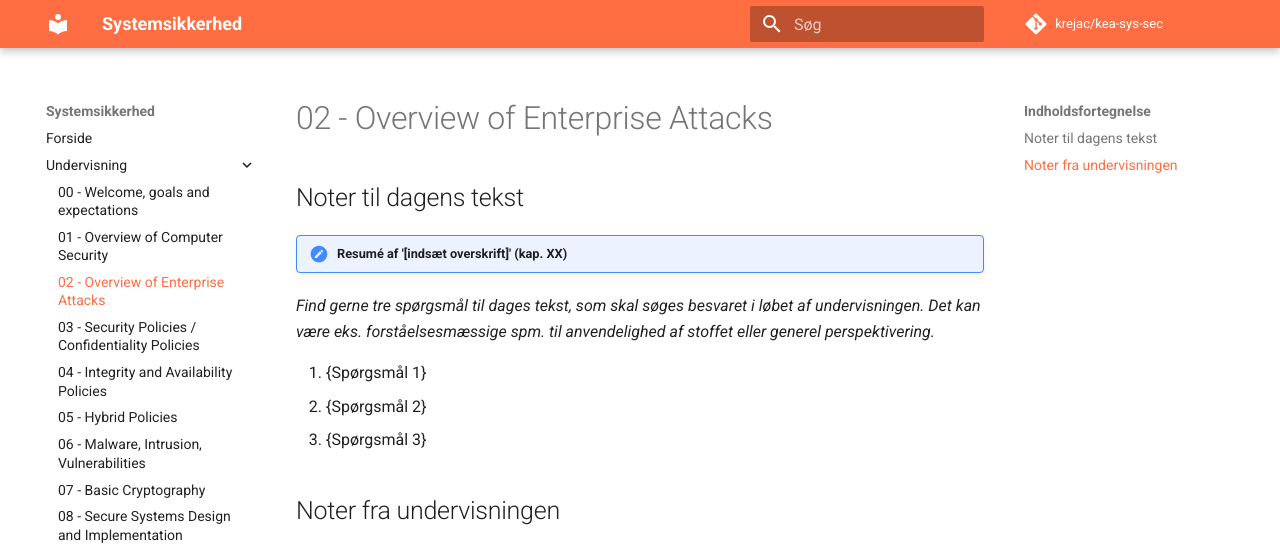
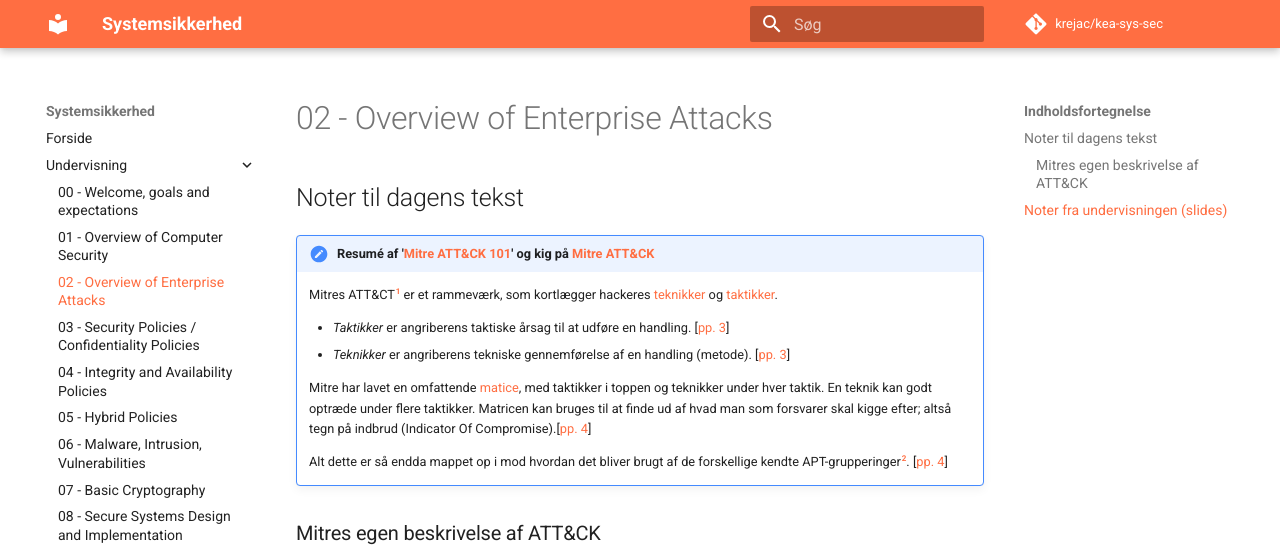
Before and after one commit to krejac/kea-sys-sec, an MkDocs documentation site: the page built from docs/undervisning/02-kursusgang.md, in a window 1280 px wide and 1321 px high. Shown: the top 547 px of the window. Built offline with MkDocs 1.6.1 and Material for MkDocs 9.7.7, drawn with Linux system fonts in a browser that asks for light colours; comment, search, counter and statistics services are not loaded; some of the changed text lies outside the part shown.

Commit message:
Notes for todays text added

```diff
--- a/docs/undervisning/02-kursusgang.md
+++ b/docs/undervisning/02-kursusgang.md
@@ -2,19 +2,29 @@
 
 ## Noter til dagens tekst
 
-!!! note "Resumé af '[indsæt overskrift]' (kap. XX)"
+!!! note "Resumé af '[Mitre ATT&CK 101](../assets/docs/Mitre-ATTACK-101-Medium.pdf)' og kig på [Mitre ATT&CK](https://attack.mitre.org)"
+    Mitres ATT&CT[^1] er et rammeværk, som kortlægger hackeres [teknikker](http://attack.mitre.org/techniques/enterprise/) og [taktikker](https://attack.mitre.org/tactics/enterprise/).
+
+    - *Taktikker* er angriberens taktiske årsag til at udføre en handling. [[pp. 3](../assets/docs/Mitre-ATTACK-101-Medium.pdf)]
+    - *Teknikker* er angriberens tekniske gennemførelse af en handling (metode). [[pp. 3](../assets/docs/Mitre-ATTACK-101-Medium.pdf)]
+
+    Mitre har lavet en omfattende [matice](https://attack.mitre.org/matrices/enterprise/), med taktikker i toppen og teknikker under hver taktik. En teknik kan godt optræde under flere taktikker. Matricen kan bruges til at finde ud af hvad man som forsvarer skal kigge efter; altså tegn på indbrud (Indicator Of Compromise).[[pp. 4](../assets/docs/Mitre-ATTACK-101-Medium.pdf)]
+
+    Alt dette er så endda mappet op i mod hvordan det bliver brugt af de forskellige kendte APT-grupperinger[^2]. [[pp. 4](../assets/docs/Mitre-ATTACK-101-Medium.pdf)]
+
+### Mitres egen beskrivelse af ATT&CK
+
+<center><iframe width="560" height="315" src="https://www.youtube.com/embed/EsvUUCrbhIE" frameborder="0" allow="accelerometer; autoplay; encrypted-media; gyroscope; picture-in-picture" allowfullscreen></iframe></center>
 
 *Find gerne tre spørgsmål til dages tekst, som skal søges besvaret i løbet af undervisningen. Det kan være eks. forståelsesmæssige spm. til anvendelighed af stoffet eller generel perspektivering.*
 
-1. {Spørgsmål 1}
-2. {Spørgsmål 2}
-3. {Spørgsmål 3}
+1. Hvor finder jeg mere? Evt. videomateriale.
+2. Hvordan har du set dette blive brugt?
+3. Hvordan kunne jeg selv bruge det i min org.?
 
-## Noter fra undervisningen
+## Noter fra undervisningen ([slides](https://github.com/kramse/security-courses/blob/master/courses/system-and-software/system-security/2-overview-enterprise-attacks.pdf))
 
-Dette er en test for at se hvordan det er at skrive her[^1].
 
-!!! Note
-    Husk at man kan lave en blok med en note midt i det hele. Det er sådan set ret blæret. Man skal bare huske syntaken. Men sådan er det jo at skrive i markdown.
 
-[^1]: Man kan også bruge fodnoter.
+[^1]: *ATT&CK* står for *"Adversarial Tactics, Techniques, and Common Knowledge"*.
+[^2]: *APT* står for *Advanced Persistent Threat*.
```
